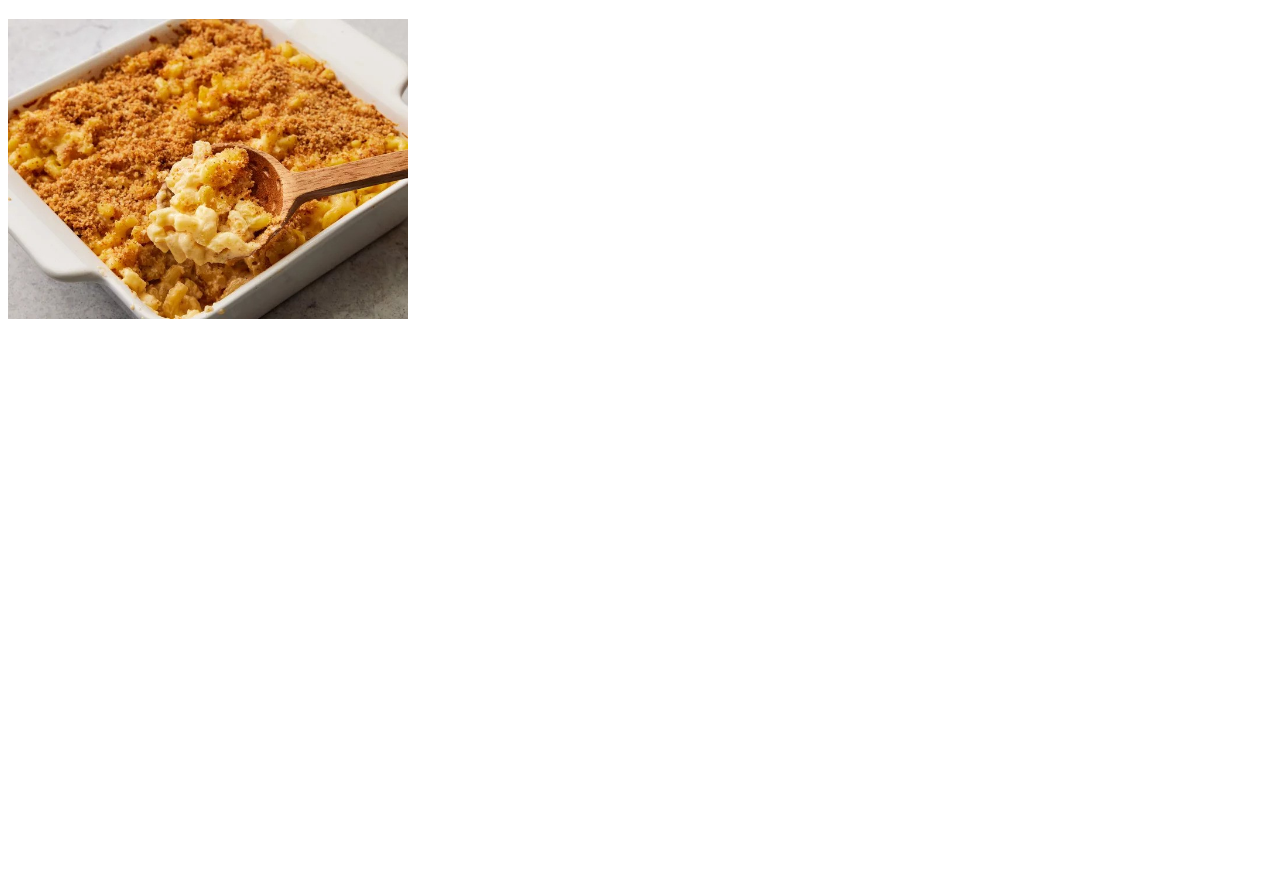
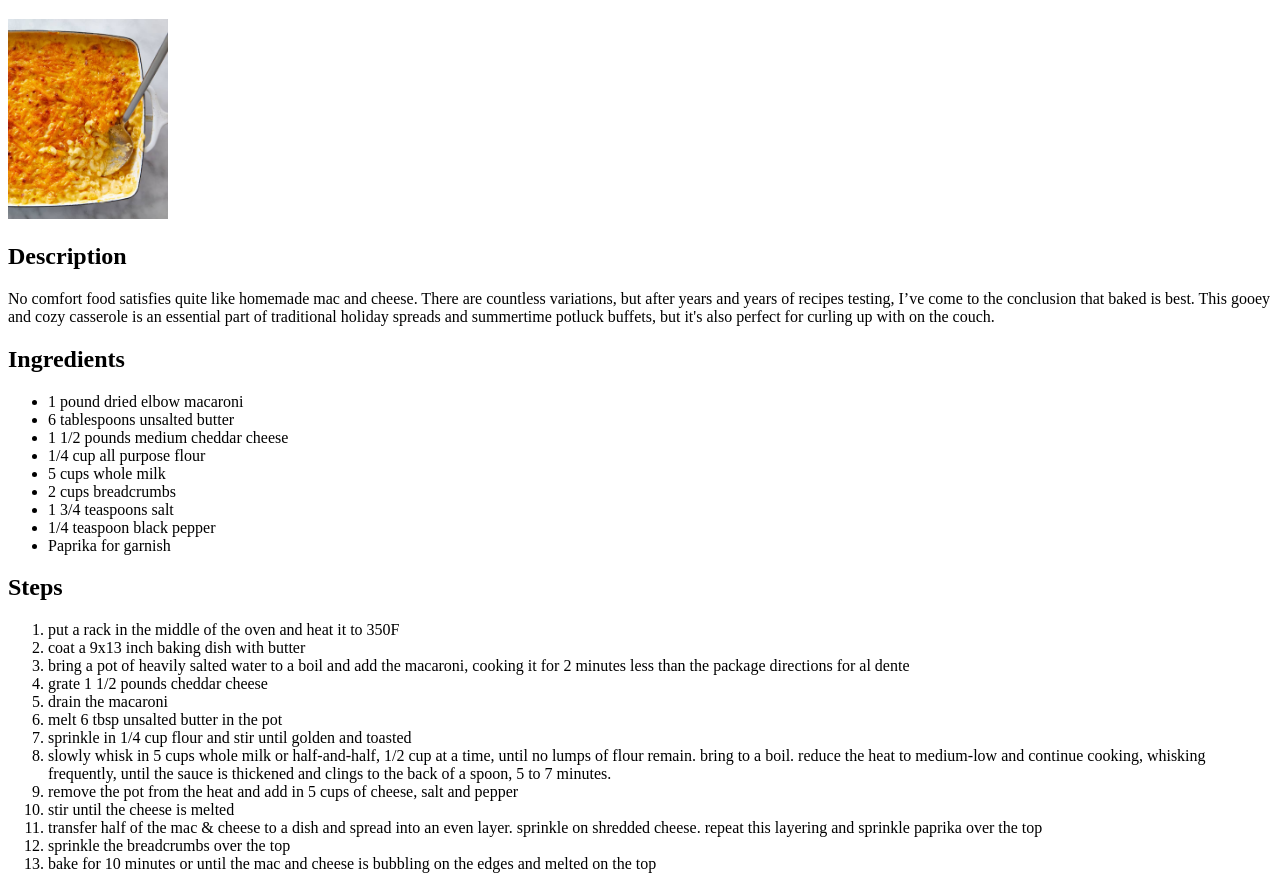
Before and after one commit to yugms/odin-recipes, a plain HTML site: page recipes/mac-and-cheese.html in a window 1280 px wide. Shown: the part 61-950 px from the top of the page. Before the commit the page ends 800 px from the top, so only its background shows below. Drawn offline with Linux system fonts and the light colour scheme.

Commit message:
updated mac and cheese recipe
updated the mac and cheese recipe to include ingredients and steps,
making it an actual usable recipe

```diff
--- a/recipes/mac-and-cheese.html
+++ b/recipes/mac-and-cheese.html
@@ -7,6 +7,36 @@
 </head>
 <body>
     <h1>Mac and Cheese</h1>
-    <img src="../images/mac-and-cheese.jpg" alt="an image of the crispy mac and cheese" width="400px" height="300px">
+    <img src="../images/mac-and-cheese.jpeg" alt="an image of the crispy mac and cheese" height="200px">
+    <h2>Description</h2>
+    <p>No comfort food satisfies quite like homemade mac and cheese. There are countless variations, but after years and years of recipes testing, I’ve come to the conclusion that baked is best. This gooey and cozy casserole is an essential part of traditional holiday spreads and summertime potluck buffets, but it's also perfect for curling up with on the couch.</p>
+    <h2>Ingredients</h2>
+    <ul>
+        <li>1 pound dried elbow macaroni</li>
+        <li>6 tablespoons unsalted butter</li>
+        <li>1 1/2 pounds medium cheddar cheese</li>
+        <li>1/4 cup all purpose flour</li>
+        <li>5 cups whole milk</li>
+        <li>2 cups breadcrumbs</li>
+        <li>1 3/4 teaspoons salt</li>
+        <li>1/4 teaspoon black pepper</li>
+        <li>Paprika for garnish</li>
+    </ul>
+    <h2>Steps</h2>
+    <ol>
+        <li>put a rack in the middle of the oven and heat it to 350F</li>
+        <li>coat a 9x13 inch baking dish with butter</li>
+        <li>bring a pot of heavily salted water to a boil and add the macaroni, cooking it for 2 minutes less than the package directions for al dente</li>
+        <li>grate 1 1/2 pounds cheddar cheese</li>
+        <li>drain the macaroni</li>
+        <li>melt 6 tbsp unsalted butter in the pot</li>
+        <li>sprinkle in 1/4 cup flour and stir until golden and toasted</li>
+        <li>slowly whisk in 5 cups whole milk or half-and-half, 1/2 cup at a time, until no lumps of flour remain. bring to a boil. reduce the heat to medium-low and continue cooking, whisking frequently, until the sauce is thickened and clings to the back of a spoon, 5 to 7 minutes.</li>
+        <li>remove the pot from the heat and add in 5 cups of cheese, salt and pepper</li>
+        <li>stir until the cheese is melted</li>
+        <li>transfer half of the mac & cheese to a dish and spread into an even layer. sprinkle on shredded cheese. repeat this layering and sprinkle paprika over the top</li>
+        <li>sprinkle the breadcrumbs over the top</li>
+        <li>bake for 10 minutes or until the mac and cheese is bubbling on the edges and melted on the top</li>
+    </ol>
 </body>
 </html>
```
Also changed, not shown: index.html (+2 -1 lines), images/mac-and-cheese.jpeg (added), images/mac-and-cheese.jpg (deleted).
